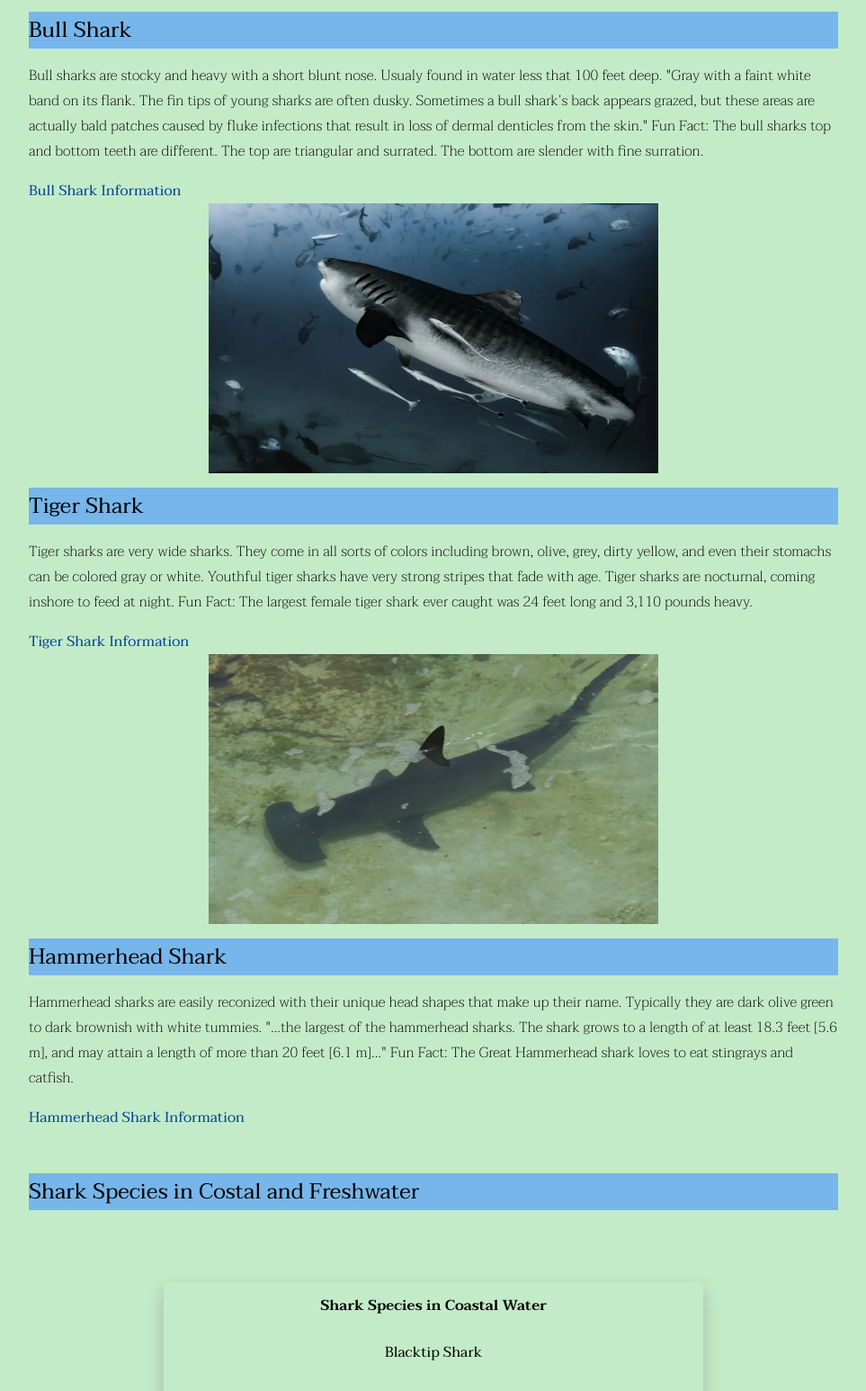
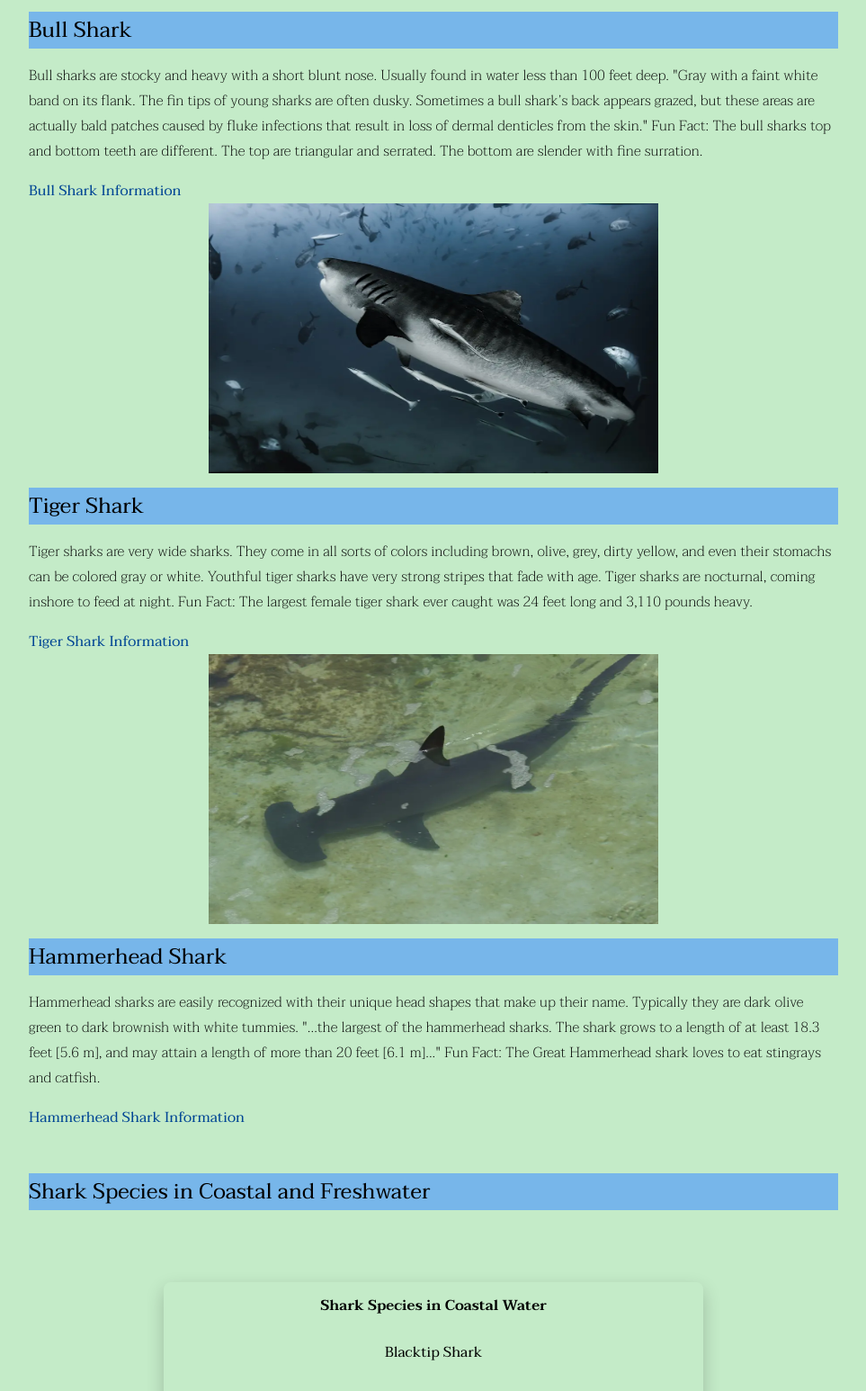
Before and after one commit to KaylieT2025/wdd131, a plain HTML site: page project/coast-fresh-water.html in a window 1280 px wide. Shown: the part 454-2000 px from the top of the page at 90% size, without its empty margins (158-1121 px from the left). Drawn offline with Linux system fonts and the light colour scheme.

Commit message:
Misspelling fixed.

```diff
--- a/project/coast-fresh-water.html
+++ b/project/coast-fresh-water.html
@@ -45,12 +45,12 @@
                 <img src="images/bull-shark.webp" class="bull-shark" alt="Image of a bull shark swimming." width="500" height="300">
                 <h2>Bull Shark</h2>
                 <p>Bull sharks are stocky and heavy with a short blunt nose.
-                    Usualy found in water less that 100 feet deep.
+                    Usually found in water less than 100 feet deep.
                     "Gray with a faint white band on its flank. The fin tips of young sharks are often dusky. Sometimes a bull shark’s
                     back appears grazed, but these areas are actually bald patches caused by fluke infections
                     that result in loss of dermal denticles from the skin."
                     Fun Fact: The bull sharks top and bottom teeth are different. The top are triangular
-                    and surrated. The bottom are slender with fine surration.
+                    and serrated. The bottom are slender with fine surration.
                 </p>
                 <ul>
                     <li><a href="https://www.sharks.org/bull-shark-carcharhinus-leucas">Bull Shark Information</a></li>
@@ -74,7 +74,7 @@
             <section class="hammerhead-shark-info">
                 <img src="images/hammerhead-shark.webp" class="hammerhead-shark" alt="Image of Hammerhead shark in shallow water." width="500" height="300">
                 <h2>Hammerhead Shark</h2>
-                <p>Hammerhead sharks are easily reconized with their unique head shapes that make up their name.
+                <p>Hammerhead sharks are easily recognized with their unique head shapes that make up their name.
                     Typically they are dark olive green to dark brownish with white tummies.
                     "...the largest of the hammerhead sharks.
                     The shark grows to a length of at least 18.3 feet [5.6 m], and may attain a length
@@ -87,7 +87,7 @@
             </section>
         </div>
 
-        <h2>Shark Species in Costal and Freshwater</h2>
+        <h2>Shark Species in Coastal and Freshwater</h2>
         <!--Table of shark names-->
         <table>
             <tr><th>Shark Species in Coastal Water</th></tr>
@@ -112,7 +112,7 @@
             <tr><td>Ganges Shark</td></tr>
             <tr><td>Borneo River Shark</td></tr>
             <tr><td>Speartooth Shark</td></tr>
-            <tr><td>Notheren River Shark</td></tr>
+            <tr><td>Nothern River Shark</td></tr>
             <tr><td>Bull Shark</td></tr>
         </table>
     </main>
```
Also changed, not shown: project/home.html (+1 -1 lines).
